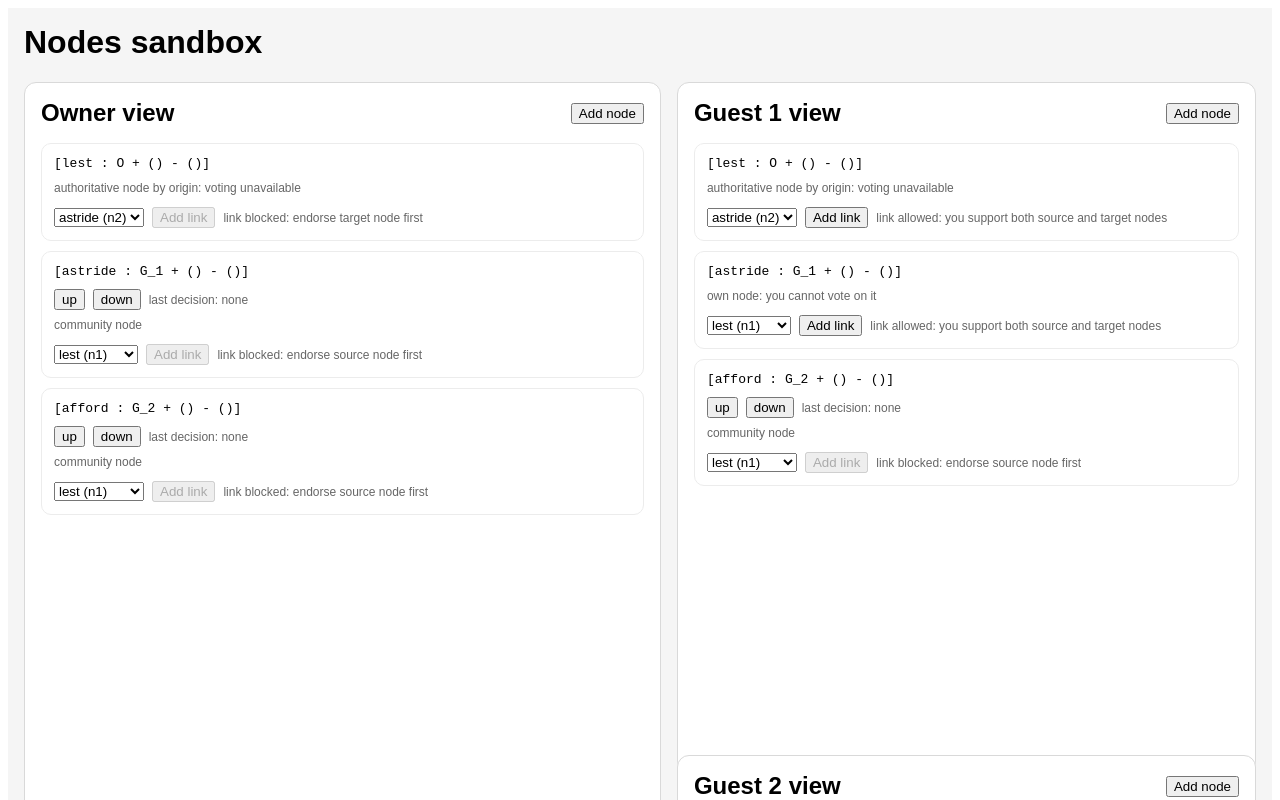
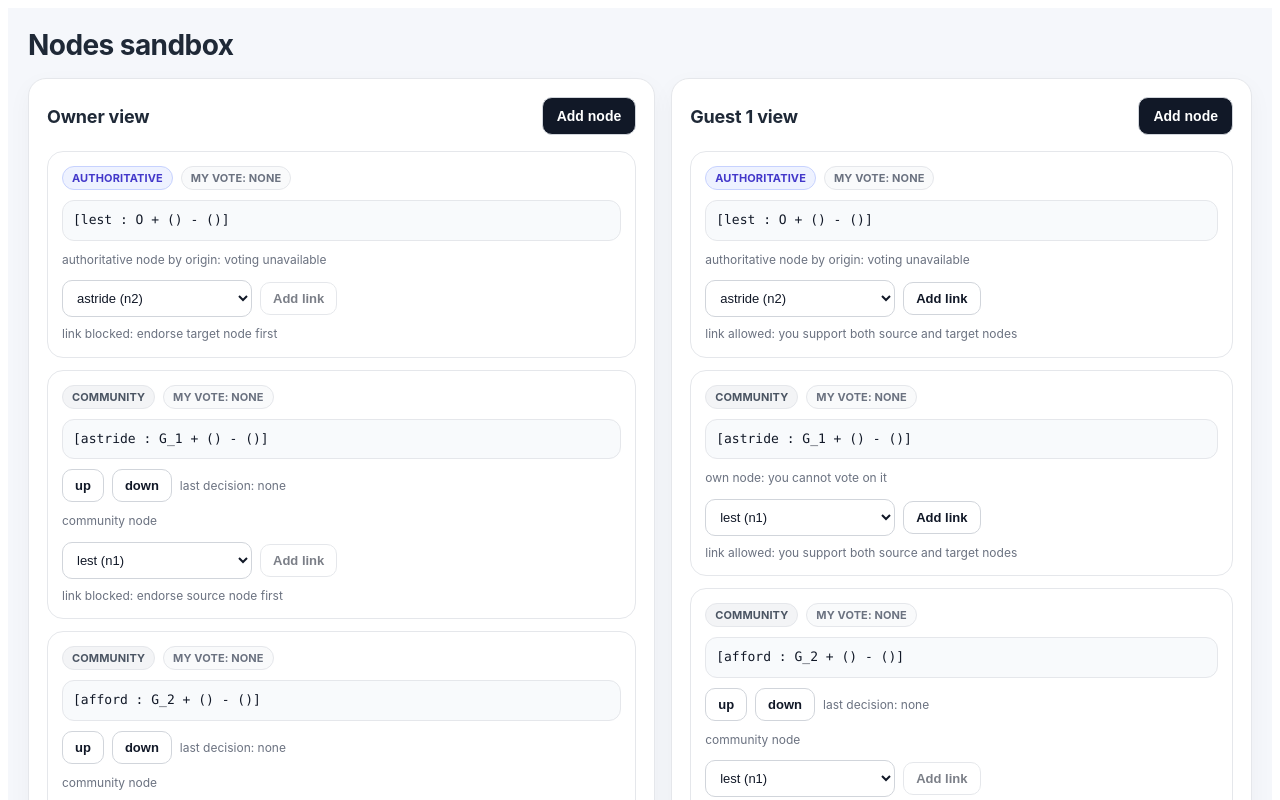
Before and after one commit to standr3/lab-graph-mod-engine, a React (Vite) app: page / in a window 1280 px wide. Shown: the top 800 px of the page. Built offline with nearby package versions, Linux system fonts and the light colour scheme.

Commit message:
ui rework

```diff
--- a/src/App.jsx
+++ b/src/App.jsx
@@ -23,6 +23,332 @@
 } from "./graph/selectors";
 import { VOTE_DOWN, VOTE_UP } from "./graph/constants";
 
+const ui = {
+  page: {
+    minHeight: "100vh",
+    background: "#f5f7fb",
+    padding: 20,
+    fontFamily:
+      'Inter, ui-sans-serif, system-ui, -apple-system, BlinkMacSystemFont, "Segoe UI", sans-serif',
+    color: "#1f2937",
+  },
+
+  pageTitle: {
+    marginTop: 0,
+    marginBottom: 16,
+    fontSize: 28,
+    fontWeight: 700,
+    letterSpacing: "-0.02em",
+  },
+
+  layout: {
+    display: "grid",
+    gridTemplateColumns: "1.08fr 1fr",
+    gap: 16,
+    minHeight: "85vh",
+  },
+
+  rightColumn: {
+    display: "grid",
+    gridTemplateRows: "1fr 1fr",
+    gap: 16,
+  },
+
+  rightBottom: {
+    display: "grid",
+    gridTemplateRows: "1fr 220px",
+    gap: 16,
+  },
+
+  panel: {
+    border: "1px solid #e5e7eb",
+    borderRadius: 18,
+    padding: 18,
+    background: "#ffffff",
+    height: "100%",
+    overflow: "auto",
+    boxShadow: "0 8px 24px rgba(15, 23, 42, 0.04)",
+  },
+
+  panelHeader: {
+    display: "flex",
+    justifyContent: "space-between",
+    alignItems: "center",
+    marginBottom: 16,
+    gap: 12,
+  },
+
+  panelTitle: {
+    margin: 0,
+    fontSize: 18,
+    fontWeight: 700,
+    letterSpacing: "-0.01em",
+  },
+
+  primaryButton: {
+    border: "1px solid #d1d5db",
+    background: "#111827",
+    color: "#ffffff",
+    borderRadius: 10,
+    padding: "10px 14px",
+    fontSize: 14,
+    fontWeight: 600,
+    cursor: "pointer",
+  },
+
+  secondaryButton: {
+    border: "1px solid #d1d5db",
+    background: "#ffffff",
+    color: "#111827",
+    borderRadius: 10,
+    padding: "8px 12px",
+    fontSize: 13,
+    fontWeight: 600,
+    cursor: "pointer",
+  },
+
+  dangerButton: {
+    border: "1px solid #fecaca",
+    background: "#fff1f2",
+    color: "#b91c1c",
+    borderRadius: 10,
+    padding: "8px 12px",
+    fontSize: 13,
+    fontWeight: 600,
+    cursor: "pointer",
+  },
+
+  disabledButton: {
+    opacity: 0.55,
+    cursor: "not-allowed",
+  },
+
+  sectionList: {
+    display: "grid",
+    gap: 12,
+  },
+
+  nodeCard: {
+    border: "1px solid #e5e7eb",
+    borderRadius: 16,
+    padding: 14,
+    background: "#ffffff",
+  },
+
+  codeBox: {
+    marginBottom: 10,
+    fontFamily:
+      'ui-monospace, SFMono-Regular, Menlo, Monaco, Consolas, "Liberation Mono", "Courier New", monospace',
+    fontSize: 13,
+    lineHeight: 1.45,
+    color: "#111827",
+    background: "#f8fafc",
+    border: "1px solid #e5e7eb",
+    borderRadius: 12,
+    padding: 10,
+    overflowX: "auto",
+  },
+
+  row: {
+    display: "flex",
+    gap: 8,
+    flexWrap: "wrap",
+    alignItems: "center",
+  },
+
+  infoText: {
+    fontSize: 12,
+    color: "#6b7280",
+    lineHeight: 1.45,
+  },
+
+  subtleText: {
+    fontSize: 12,
+    color: "#9ca3af",
+    lineHeight: 1.45,
+  },
+
+  badgeRow: {
+    display: "flex",
+    gap: 8,
+    flexWrap: "wrap",
+    alignItems: "center",
+    marginBottom: 10,
+  },
+
+  badge: {
+    display: "inline-flex",
+    alignItems: "center",
+    borderRadius: 999,
+    padding: "4px 9px",
+    fontSize: 11,
+    fontWeight: 700,
+    border: "1px solid transparent",
+    letterSpacing: "0.01em",
+  },
+
+  controlBlock: {
+    marginTop: 10,
+    display: "grid",
+    gap: 8,
+  },
+
+  select: {
+    border: "1px solid #d1d5db",
+    background: "#ffffff",
+    color: "#111827",
+    borderRadius: 10,
+    padding: "9px 10px",
+    fontSize: 13,
+    minWidth: 190,
+  },
+
+  linksWrap: {
+    marginTop: 12,
+    display: "grid",
+    gap: 10,
+  },
+
+  linkCard: {
+    padding: 12,
+    border: "1px solid #e5e7eb",
+    borderRadius: 14,
+    background: "#fbfdff",
+  },
+
+  verticalEntity: {
+    padding: 10,
+    border: "1px solid #e5e7eb",
+    borderRadius: 10,
+    background: "#ffffff",
+  },
+
+  verticalLink: {
+    margin: "8px 0",
+    padding: 10,
+    border: "1px dashed #cbd5e1",
+    borderRadius: 10,
+    background: "#f8fafc",
+  },
+
+  dividerInfo: {
+    marginTop: 8,
+    marginBottom: 4,
+    display: "grid",
+    gap: 8,
+  },
+
+  eventItem: {
+    border: "1px solid #e5e7eb",
+    borderRadius: 10,
+    padding: 10,
+    background: "#fafafa",
+    fontFamily:
+      'ui-monospace, SFMono-Regular, Menlo, Monaco, Consolas, "Liberation Mono", "Courier New", monospace',
+    fontSize: 12,
+    lineHeight: 1.45,
+    color: "#374151",
+  },
+};
+
+function getStatusBadge(status, byOrigin) {
+  if (byOrigin) {
+    return {
+      label: "AUTHORITATIVE",
+      style: {
+        ...ui.badge,
+        background: "#eef2ff",
+        color: "#4338ca",
+        borderColor: "#c7d2fe",
+      },
+    };
+  }
+
+  if (status === "canonical_true") {
+    return {
+      label: "CANONICAL TRUE",
+      style: {
+        ...ui.badge,
+        background: "#ecfdf5",
+        color: "#047857",
+        borderColor: "#a7f3d0",
+      },
+    };
+  }
+
+  if (status === "canonical_false") {
+    return {
+      label: "CANONICAL FALSE",
+      style: {
+        ...ui.badge,
+        background: "#fef2f2",
+        color: "#b91c1c",
+        borderColor: "#fecaca",
+      },
+    };
+  }
+
+  return {
+    label: "COMMUNITY",
+    style: {
+      ...ui.badge,
+      background: "#f3f4f6",
+      color: "#4b5563",
+      borderColor: "#e5e7eb",
+    },
+  };
+}
+
+function getVoteBadge(myVote, controlsMode) {
+  const map = {
+    [VOTE_UP]: {
+      label: "MY VOTE: UP",
+      style: {
+        ...ui.badge,
+        background: "#ecfdf5",
+        color: "#047857",
+        borderColor: "#a7f3d0",
+      },
+    },
+    [VOTE_DOWN]: {
+      label: "MY VOTE: DOWN",
+      style: {
+        ...ui.badge,
+        background: "#fef2f2",
+        color: "#b91c1c",
+        borderColor: "#fecaca",
+      },
+    },
+    default: {
+      label: "MY VOTE: NONE",
+      style: {
+        ...ui.badge,
+        background: "#f9fafb",
+        color: "#6b7280",
+        borderColor: "#e5e7eb",
+      },
+    },
+  };
+
+  const base = map[myVote] || map.default;
+
+  if (controlsMode === "disabled") {
+    return {
+      label: `${base.label} • LOCKED`,
+      style: {
+        ...base.style,
+        boxShadow: "inset 0 0 0 1px rgba(0,0,0,0.02)",
+      },
+    };
+  }
+
+  return base;
+}
+
+function buttonStyle(base, disabled) {
+  return disabled ? { ...base, ...ui.disabledButton } : base;
+}
+
 function LinkBlock({
   link,
   nodes,
@@ -45,70 +371,45 @@
   const linkDeleteMode = getLinkDeleteMode(link, userId);
   const linkDeleteReason = getLinkDeleteReason(link, userId);
 
+  const statusBadge = getStatusBadge(
+    linkCanonicalStatus,
+    linkAuthoritativeByOrigin
+  );
+  const voteBadge = getVoteBadge(linkMyVote, linkVoteControlsMode);
+
   return (
-    <div
-      style={{
-        marginTop: 12,
-        padding: 12,
-        border: "1px solid #ececec",
-        borderRadius: 10,
-        background: "#fafafa",
-      }}
-    >
-      <div
-        style={{
-          padding: 8,
-          border: "1px solid #e5e5e5",
-          borderRadius: 8,
-          fontFamily: "monospace",
-          background: "white",
-        }}
-      >
+    <div style={ui.linkCard}>
+      <div style={ui.badgeRow}>
+        <span style={statusBadge.style}>{statusBadge.label}</span>
+        <span style={voteBadge.style}>{voteBadge.label}</span>
+      </div>
+
+      <div style={ui.verticalEntity}>
         {sourceNode ? formatNodeText(sourceNode) : "[missing source node]"}
       </div>
 
-      <div
-        style={{
-          margin: "8px 0",
-          padding: 8,
-          border: "1px dashed #cfcfcf",
-          borderRadius: 8,
-          fontFamily: "monospace",
-          background: "#f3f3f3",
-        }}
-      >
-        {formatLinkText(link)}
-      </div>
+      <div style={ui.verticalLink}>{formatLinkText(link)}</div>
 
-      <div
-        style={{
-          padding: 8,
-          border: "1px solid #e5e5e5",
-          borderRadius: 8,
-          fontFamily: "monospace",
-          background: "white",
-        }}
-      >
+      <div style={ui.verticalEntity}>
         {targetNode ? formatNodeText(targetNode) : "[missing target node]"}
       </div>
 
       {linkVoteControlsMode !== "hidden" ? (
-        <div
-          style={{
-            marginTop: 8,
-            display: "flex",
-            gap: 8,
-            flexWrap: "wrap",
-            alignItems: "center",
-          }}
-        >
+        <div style={{ ...ui.row, marginTop: 10 }}>
           <button
             onClick={() => toggleLinkUp(userId, link.id)}
             disabled={
               linkVoteControlsMode === "disabled" ||
               linkUpActionMode === "disabled"
             }
-            style={{ fontWeight: linkMyVote === VOTE_UP ? "bold" : "normal" }}
+            style={buttonStyle(
+              {
+                ...ui.secondaryButton,
+                fontWeight: linkMyVote === VOTE_UP ? 800 : 600,
+              },
+              linkVoteControlsMode === "disabled" ||
+                linkUpActionMode === "disabled"
+            )}
           >
             up
           </button>
@@ -119,19 +420,27 @@
               linkVoteControlsMode === "disabled" ||
               linkDownActionMode === "disabled"
             }
-            style={{ fontWeight: linkMyVote === VOTE_DOWN ? "bold" : "normal" }}
+            style={buttonStyle(
+              {
+                ...ui.secondaryButton,
+                fontWeight: linkMyVote === VOTE_DOWN ? 800 : 600,
+              },
+              linkVoteControlsMode === "disabled" ||
+                linkDownActionMode === "disabled"
+            )}
           >
             down
           </button>
 
-          <span style={{ fontSize: 12, color: "#666" }}>
+          <span style={ui.infoText}>
             last decision: {linkMyVote}
             {linkVoteControlsMode === "disabled" ? " • locked" : ""}
           </span>
         </div>
       ) : null}
 
-      <div style={{ marginTop: 8, fontSize: 12, color: "#666" }}>
+      <div style={ui.dividerInfo}>
+        <span style={ui.infoText}>
           {linkAuthoritativeByOrigin
             ? "authoritative link by origin: voting unavailable"
             : linkCanonicalStatus === "canonical_true"
@@ -145,20 +454,20 @@
             : isOwnLink
             ? "own link: you cannot vote on it"
             : "community link"}
+        </span>
       </div>
 
       {isOwnLink ? (
-        <div style={{ marginTop: 8, display: "grid", gap: 6 }}>
+        <div style={{ ...ui.controlBlock, marginTop: 10 }}>
           <button
             onClick={() => deleteLink(userId, link.id)}
             disabled={linkDeleteMode === "disabled"}
+            style={buttonStyle(ui.dangerButton, linkDeleteMode === "disabled")}
           >
             Delete link
           </button>
 
-          <span style={{ fontSize: 12, color: "#666" }}>
-            {linkDeleteReason}
-          </span>
+          <span style={ui.infoText}>{linkDeleteReason}</span>
         </div>
       ) : null}
     </div>
@@ -198,29 +507,15 @@
   }, [nodes, links]);
 
   return (
-    <div
-      style={{
-        border: "1px solid #d9d9d9",
-        borderRadius: 12,
-        padding: 16,
-        background: "white",
-        height: "100%",
-        overflow: "auto",
-      }}
-    >
-      <div
-        style={{
-          display: "flex",
-          justifyContent: "space-between",
-          alignItems: "center",
-          marginBottom: 16,
-        }}
-      >
-        <h2 style={{ margin: 0 }}>{title}</h2>
-        <button onClick={() => addNode(userId)}>Add node</button>
+    <div style={ui.panel}>
+      <div style={ui.panelHeader}>
+        <h2 style={ui.panelTitle}>{title}</h2>
+        <button onClick={() => addNode(userId)} style={ui.primaryButton}>
+          Add node
+        </button>
       </div>
 
-      <div style={{ display: "grid", gap: 10 }}>
+      <div style={ui.sectionList}>
         {nodes.map((node) => {
           const myVote = getNodeVoteForUser(node, userId);
           const voteControlsMode = getVoteControlsMode(node, userId, links);
@@ -253,32 +548,33 @@
             userId
           );
 
+          const statusBadge = getStatusBadge(
+            canonicalStatus,
+            authoritativeByOrigin
+          );
+          const voteBadge = getVoteBadge(myVote, voteControlsMode);
+
           return (
-            <div
-              key={node.id}
-              style={{
-                border: "1px solid #ececec",
-                borderRadius: 10,
-                padding: 12,
-              }}
-            >
-              <div style={{ marginBottom: 10, fontFamily: "monospace" }}>
-                {formatNodeText(node)}
+            <div key={node.id} style={ui.nodeCard}>
+              <div style={ui.badgeRow}>
+                <span style={statusBadge.style}>{statusBadge.label}</span>
+                <span style={voteBadge.style}>{voteBadge.label}</span>
               </div>
 
+              <div style={ui.codeBox}>{formatNodeText(node)}</div>
+
               {voteControlsMode !== "hidden" ? (
-                <div
-                  style={{
-                    display: "flex",
-                    gap: 8,
-                    flexWrap: "wrap",
-                    alignItems: "center",
-                  }}
-                >
+                <div style={ui.row}>
                   <button
                     onClick={() => toggleUp(userId, node.id)}
                     disabled={voteControlsMode === "disabled"}
-                    style={{ fontWeight: myVote === VOTE_UP ? "bold" : "normal" }}
+                    style={buttonStyle(
+                      {
+                        ...ui.secondaryButton,
+                        fontWeight: myVote === VOTE_UP ? 800 : 600,
+                      },
+                      voteControlsMode === "disabled"
+                    )}
                   >
                     up
                   </button>
@@ -286,19 +582,26 @@
                   <button
                     onClick={() => toggleDown(userId, node.id)}
                     disabled={voteControlsMode === "disabled"}
-                    style={{ fontWeight: myVote === VOTE_DOWN ? "bold" : "normal" }}
+                    style={buttonStyle(
+                      {
+                        ...ui.secondaryButton,
+                        fontWeight: myVote === VOTE_DOWN ? 800 : 600,
+                      },
+                      voteControlsMode === "disabled"
+                    )}
                   >
                     down
                   </button>
 
-                  <span style={{ fontSize: 12, color: "#666" }}>
+                  <span style={ui.infoText}>
                     last decision: {myVote}
                     {voteControlsMode === "disabled" ? " • locked" : ""}
                   </span>
                 </div>
               ) : null}
 
-              <div style={{ marginTop: 8, fontSize: 12, color: "#666" }}>
+              <div style={{ ...ui.controlBlock, marginTop: 10 }}>
+                <span style={ui.infoText}>
                   {authoritativeByOrigin
                     ? "authoritative node by origin: voting unavailable"
                     : canonicalStatus === "canonical_true"
@@ -314,17 +617,11 @@
                     : nodeLockedByReviewedLink
                     ? "review locked: one of your guest-created links on this node has external reviews"
                     : "community node"}
+                </span>
               </div>
 
-              <div
-                style={{
-                  marginTop: 12,
-                  display: "flex",
-                  gap: 8,
-                  flexWrap: "wrap",
-                  alignItems: "center",
-                }}
-              >
+              <div style={{ ...ui.controlBlock, marginTop: 12 }}>
+                <div style={ui.row}>
                   <select
                     value={selectedTargetId}
                     onChange={(e) =>
@@ -334,6 +631,7 @@
                       }))
                     }
                     disabled={targetOptions.length === 0}
+                    style={ui.select}
                   >
                     {targetOptions.length === 0 ? (
                       <option value="">No target available</option>
@@ -360,17 +658,22 @@
                         return next;
                       });
                     }}
+                    style={buttonStyle(
+                      ui.secondaryButton,
+                      linkCreationMode === "disabled" ||
+                        !selectedTargetId ||
+                        targetOptions.length === 0
+                    )}
                   >
                     Add link
                   </button>
+                </div>
 
-                <span style={{ fontSize: 12, color: "#666" }}>
-                  {linkReason}
-                </span>
+                <span style={ui.infoText}>{linkReason}</span>
               </div>
 
               {outgoingLinks.length > 0 ? (
-                <div style={{ marginTop: 12, display: "grid", gap: 8 }}>
+                <div style={ui.linksWrap}>
                   {outgoingLinks.map((link) => (
                     <LinkBlock
                       key={link.id}
@@ -397,32 +700,15 @@
   const eventLog = useGraphStore((s) => s.eventLog);
 
   return (
-    <div
-      style={{
-        border: "1px solid #d9d9d9",
-        borderRadius: 12,
-        padding: 16,
-        background: "white",
-        height: "100%",
-        overflow: "auto",
-      }}
-    >
-      <h2 style={{ marginTop: 0 }}>Event log</h2>
+    <div style={ui.panel}>
+      <h2 style={{ ...ui.panelTitle, marginBottom: 14 }}>Event log</h2>
 
       <div style={{ display: "grid", gap: 8 }}>
         {eventLog.length === 0 ? (
-          <div>No events yet</div>
+          <div style={ui.subtleText}>No events yet</div>
         ) : (
           eventLog.map((item, index) => (
-            <div
-              key={`${item}-${index}`}
-              style={{
-                border: "1px solid #ececec",
-                borderRadius: 8,
-                padding: 8,
-                fontFamily: "monospace",
-              }}
-            >
+            <div key={`${item}-${index}`} style={ui.eventItem}>
               {item}
             </div>
           ))
@@ -434,46 +720,20 @@
 
 export default function App() {
   return (
-    <div
-      style={{
-        minHeight: "100vh",
-        background: "#f5f5f5",
-        padding: 16,
-        fontFamily: "Arial, sans-serif",
-      }}
-    >
-      <h1 style={{ marginTop: 0 }}>Nodes sandbox</h1>
+    <div style={ui.page}>
+      <h1 style={ui.pageTitle}>Nodes sandbox</h1>
 
-      <div
-        style={{
-          display: "grid",
-          gridTemplateColumns: "1.1fr 1fr",
-          gap: 16,
-          minHeight: "85vh",
-        }}
-      >
+      <div style={ui.layout}>
         <div>
           <UserView userId="O" title="Owner view" />
         </div>
 
-        <div
-          style={{
-            display: "grid",
-            gridTemplateRows: "1fr 1fr",
-            gap: 16,
-          }}
-        >
+        <div style={ui.rightColumn}>
           <div>
             <UserView userId="G_1" title="Guest 1 view" />
           </div>
 
-          <div
-            style={{
-              display: "grid",
-              gridTemplateRows: "1fr 220px",
-              gap: 16,
-            }}
-          >
+          <div style={ui.rightBottom}>
             <UserView userId="G_2" title="Guest 2 view" />
             <EventLog />
           </div>
```
Lines whose indentation alone changed are shown as unchanged.
